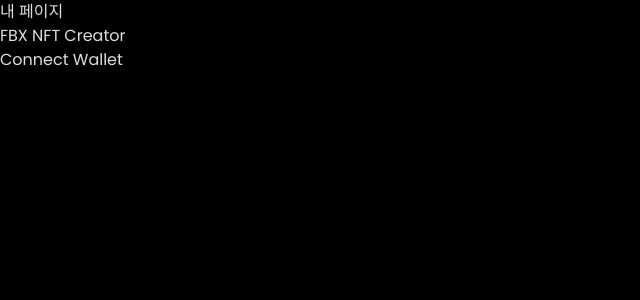
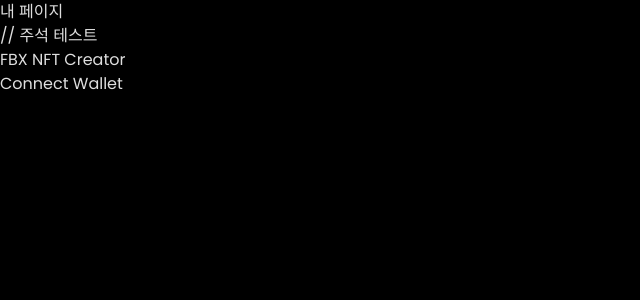
Before and after one commit to kimjeonghyun165/2024-Theta-HackaTon, a React (Vite) app in the folder frontend/: page /model/nft in a window 1280 px wide. Shown: the top 300 px of the page, without its empty margins (0-640 px from the left). Built offline with nearby package versions, Linux system fonts and the light colour scheme; the HTML template or start-up script is replaced by a standard one.

Commit message:
test: git test

```diff
--- a/frontend/src/pages/myPage/myPage.tsx
+++ b/frontend/src/pages/myPage/myPage.tsx
@@ -5,6 +5,7 @@ const MyPage: React.FC = () => {
   return (
     <div>
       <h1>내 페이지</h1>
+      // 주석 테스트
       <div>
         <Web3Info />
       </div>
```
